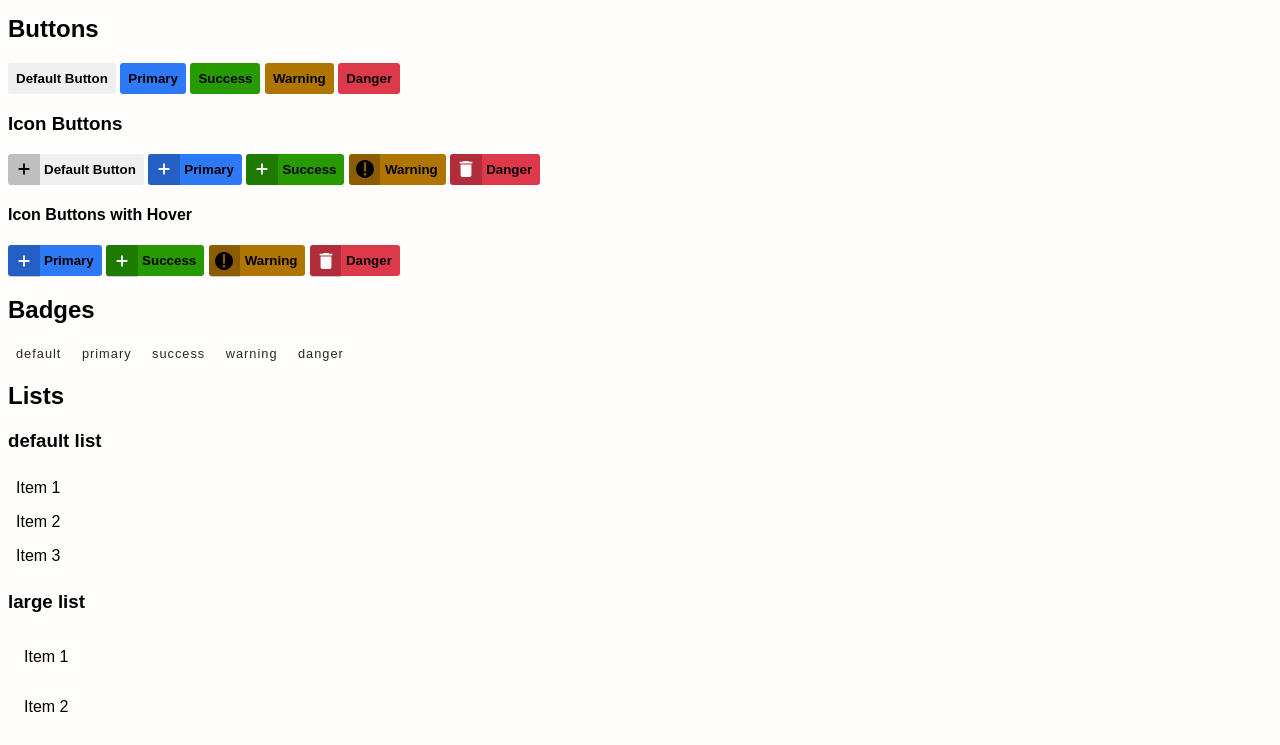
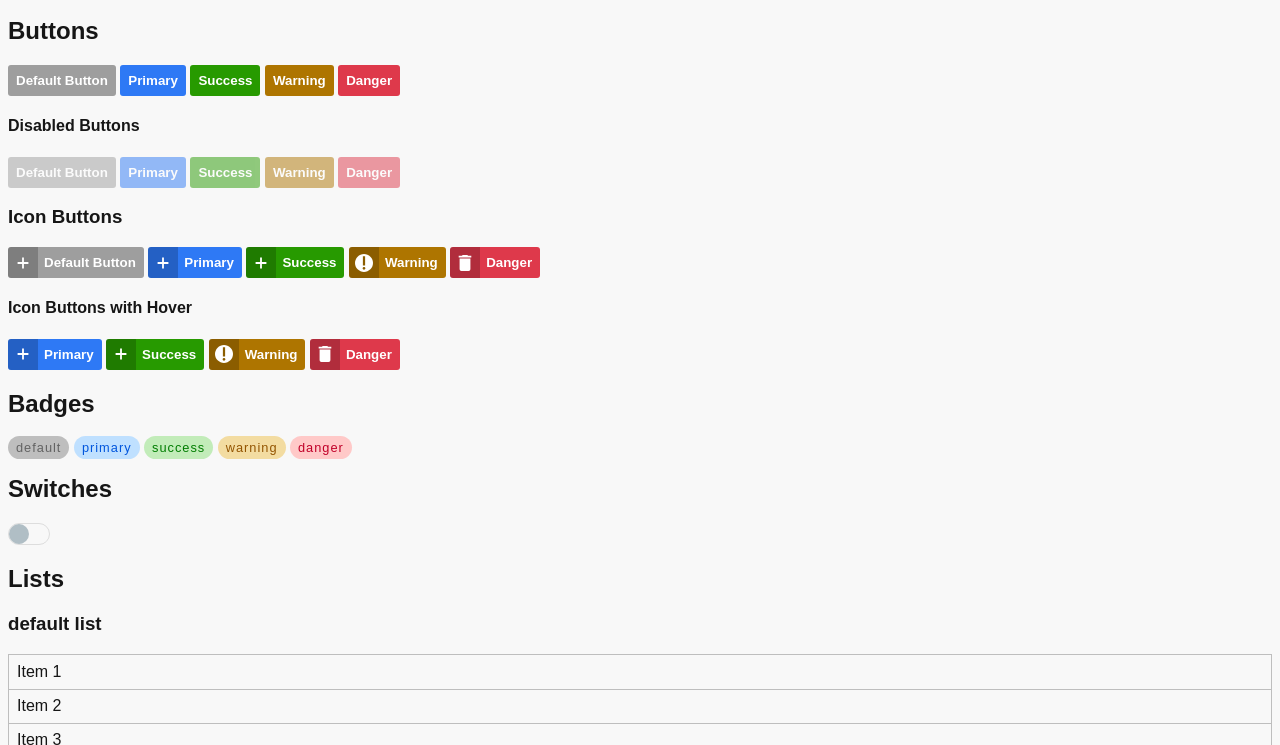
Before and after one commit to arron21/themeable-css, a website: page index.html in a window 1280 px wide. Shown: the part 728-1473 px from the top of the page. Drawn offline with Linux system fonts and the light colour scheme.

Commit message:
better neutral colors, disabled buttons, switch

```diff
--- a/index.html
+++ b/index.html
@@ -69,6 +69,15 @@
     <button class="success">Success</button>
     <button class="warning">Warning</button>
     <button class="danger">Danger</button>
+
+    <h4>Disabled Buttons</h4>
+    <button disabled>Default Button</button>
+    <button class="primary" disabled>Primary</button>
+    <button class="success" disabled>Success</button>
+    <button class="warning" disabled>Warning</button>
+    <button class="danger" disabled>Danger</button>
+
+
     <h3>Icon Buttons</h3>
 
     <button class="icon"><i><img src="img/add.svg" /></i>Default Button</button>
@@ -76,6 +85,7 @@
     <button class="success icon"><i><img src="img/add.svg" /></i>Success</button>
     <button class="warning icon"><i><img src="img/warning.svg" /></i>Warning</button>
     <button class="danger icon"><i><img src="img/trash.svg" /></i>Danger</button>
+
 
     <h4>Icon Buttons with Hover</h3>
     <button class="primary icon hover"><i><img src="img/add.svg" /></i>Primary</button>
@@ -87,10 +97,15 @@
     <h2>Badges</h2>
     <span class="badge">default</span>
     <span class="badge primary">Primary</span>
-
     <span class="badge success">Success</span>
     <span class="badge warning">Warning</span>
     <span class="badge danger">Danger</span>
+
+    <h2>Switches</h2>
+    <div class="switch">
+        <input type="checkbox" id="fancy-checkbox" />
+        <label for="fancy-checkbox"></label>
+      </div>
 
 
     <h2>Lists</h2>
--- a/src/styles/_badge.scss
+++ b/src/styles/_badge.scss
@@ -1,27 +1,29 @@
 .badge {
     padding: calc(var(--pad) / 2) var(--pad);
-    filter: contrast(.7);
     border-radius: 100px;
     font-size: .8em;
     text-transform: lowercase;
     letter-spacing: 1px;
 
-    background-color: var(--contrast);
+    background-color: var(--neutral-3);
+    color: var(--neutral-6);
     &.primary {
-        background-color: var(--primary);
+        background-color: var(--primary-1);
+        color: var(--primary-5);
+
     }
     &.warning {
-        background-color: var(--warning);
-        color: var(--contrast-high);
-        img {
-            height: 18px;
-            filter: invert(0) !important;
-        }
+        background-color: var(--warning-1);
+        color: var(--warning-5);
+
     }
     &.success {
-        background-color: var(--success);
+        background-color: var(--success-1);
+        color: var(--success-5);
+
     }
     &.danger {
-        background-color: var(--danger);
+        background-color: var(--danger-1);
+        color: var(--danger-5);
     }
 }
--- a/src/styles/_button.scss
+++ b/src/styles/_button.scss
@@ -1,11 +1,17 @@
 button {
     cursor: pointer;
     padding: var(--pad);
-    // box-shadow: var(--shadow);
-    // border: 2px groove rgba(0,0,0,.2);
     border: none;
     border-radius: var(--radius);
     font-weight: 600;
+    color: white;
+    background-color: var(--neutral-4);
+
+    &[disabled] {
+        opacity: .5;
+        cursor: not-allowed;
+    }
+
 
     &.icon {
         padding-left: 36px;
@@ -17,8 +23,8 @@ button {
             }
             background-color: rgba(0,0,0,.2);
             font-style: normal;
-            width: 31.5px;
-            height: 31.5px;
+            width: 30px;
+            height: 100%;
             display: inline-flex;
             align-items: center;
             justify-content: center;
@@ -31,8 +37,10 @@ button {
 
 
 
-
-    &.primary ,&.success, &.danger {;
+    img {
+        filter: invert(1);
+    }
+    &.primary ,&.success, &.danger {
         img {
             filter: invert(1);
         }
@@ -43,10 +51,9 @@ button {
     }
     &.warning {
         background-color: var(--warning-4);
-        color: var(--contrast-high);
         img {
             height: 18px;
-            filter: invert(0) !important;
+            filter: invert(1) !important;
         }
     }
     &.success {
--- a/src/styles/_card.scss
+++ b/src/styles/_card.scss
@@ -1,6 +1,7 @@
 .card {
     margin: var(--pad) 0;
-    border: 1px solid var(--contrast);
+    border: 1px solid var(--neutral-2);
+    background: light-dark(var(--neutral-1), var(--neutral-3)) ;
     border-radius: var(--radius);
     box-shadow: var(--shadow);
     display: flex;
--- a/src/styles/_colors.scss
+++ b/src/styles/_colors.scss
@@ -2,13 +2,17 @@
     color-scheme: light dark;
 
     /* Neutral Shades */
-    --neutral-1: light-dark(oklch(100% 0.005 25), oklch(20% 0.005 25));
-    --neutral-2: light-dark(oklch(65% 0.01 25), oklch(30% 0.01 25));
-    --neutral-3: light-dark(oklch(52% 0.015 25), oklch(40% 0.015 25));
-    --neutral-4: light-dark(oklch(39% 0 265), oklch(50% 0 265));
-    --neutral-5: light-dark(oklch(26% 0 265), oklch(60% 0 265));
-    --neutral-6: light-dark(oklch(13% 0 265), oklch(70% 0 265));
-    --neutral-7: light-dark(oklch(0% 0 265), oklch(80% 0 265));
+    --neutral-1: light-dark(oklch(100% 0 265), oklch(10% 0 265));
+    --neutral-2: light-dark(oklch(98% 0 265), oklch(20% 0 265));
+    --neutral-3: light-dark(oklch(80% 0 265), oklch(30% 0 265));
+    --neutral-4: light-dark(oklch(70% 0 265), oklch(40% 0 265));
+    --neutral-5: light-dark(oklch(60% 0 265), oklch(50% 0 265));
+    --neutral-6: light-dark(oklch(50% 0 265), oklch(60% 0 265));
+    --neutral-7: light-dark(oklch(40% 0 265), oklch(70% 0 265));
+    --neutral-8: light-dark(oklch(30% 0 265), oklch(80% 0 265));
+    --neutral-9: light-dark(oklch(20% 0 265), oklch(98% 0 265));
+    --neutral-10: light-dark(oklch(10% 0 265), oklch(100% 0 265));
+
 
     /* Primary Colors */
     --primary-1: light-dark(oklch(90% 0.08 260), oklch(30% 0.08 260));
--- a/src/styles/_list.scss
+++ b/src/styles/_list.scss
@@ -1,7 +1,7 @@
 ul {
     margin: var(--pad) 0;
     padding: 0;
-    border: 1px solid var(--contrast);
+    border: 1px solid var(--neutral-3);
     list-style: none;
     &.large {
         li {
@@ -20,7 +20,7 @@ ul {
             display: block;
             height: 1px;
             width: 100%;
-            background: var(--contrast);
+            background: var(--neutral-3);
         }
 
     }
--- /dev/null
+++ b/src/styles/_switch.scss
@@ -0,0 +1,41 @@
+.switch {
+    margin: 6px 0;
+    border: 1px solid #ddd;
+    border-radius: 9999px;
+    width: 40px;
+    height: 20px;
+    position: relative;
+  }
+
+  input {
+    position: absolute;
+    opacity: 0;
+    width: 100%;
+    height: 100%;
+    cursor: pointer;
+  }
+
+  label {
+    position: absolute;
+    top: 0;
+    left: 0;
+    right: 0;
+    bottom: 0;
+  }
+
+  label::before {
+    content: "";
+    position: absolute;
+    top: 0;
+    left: 0;
+    width: 20px;
+    height: 20px;
+    background: #B0BEC5;
+    border-radius: 9999px;
+    transition: all 215ms ease-in-out;
+  }
+
+  input:checked + label::before {
+    background: #2196F3;
+    transform: translateX(20px);
+  }
--- a/src/styles/_themes.scss
+++ b/src/styles/_themes.scss
@@ -61,6 +61,6 @@
     color-scheme: light dark;
   }
   body {
-    color: var(--neutral-7);
-    background-color: var(--neutral-1);
+    color: var(--neutral-9);
+    background-color: var(--neutral-2);
   }
--- a/src/styles/main.scss
+++ b/src/styles/main.scss
@@ -8,6 +8,7 @@
 @use 'badge';
 @use 'list';
 @use 'themes';
+@use 'switch';
 
 .color-square {
     padding: var(--pad);
```
Also changed, not shown: dist/styles/main.css, 1 other file.
